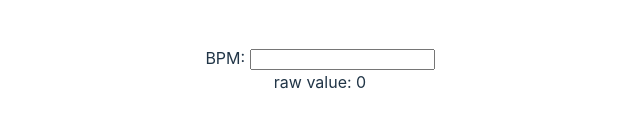
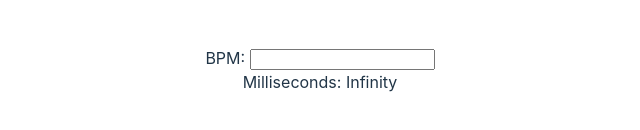
Before and after one commit to a2ikm/vite-react-typescript-sandbox, a React (Vite) app: page / in a window 1280 px wide. Shown: the part 330-460 px from the top of the page, without its empty margins (320-960 px from the left). Built offline with nearby package versions, Linux system fonts and the light colour scheme.

Commit message:
Convert BPM to milliseconds

```diff
--- a/src/App.tsx
+++ b/src/App.tsx
@@ -8,13 +8,17 @@ function App() {
 		setBpm(parseInt(e.target.value));
 	}
 
+	const calcMilliseconds = (bpm: number): number => {
+		return Math.floor(60 * 1000 / bpm);
+	}
+
 	return (
 		<>
 			<div>
 				BPM: <input type="number" onChange={handleChanged} />
 			</div>
 			<div>
-				raw value: {bpm}
+				Milliseconds: {calcMilliseconds(bpm)}
 			</div>
 		</>
 	);
```
